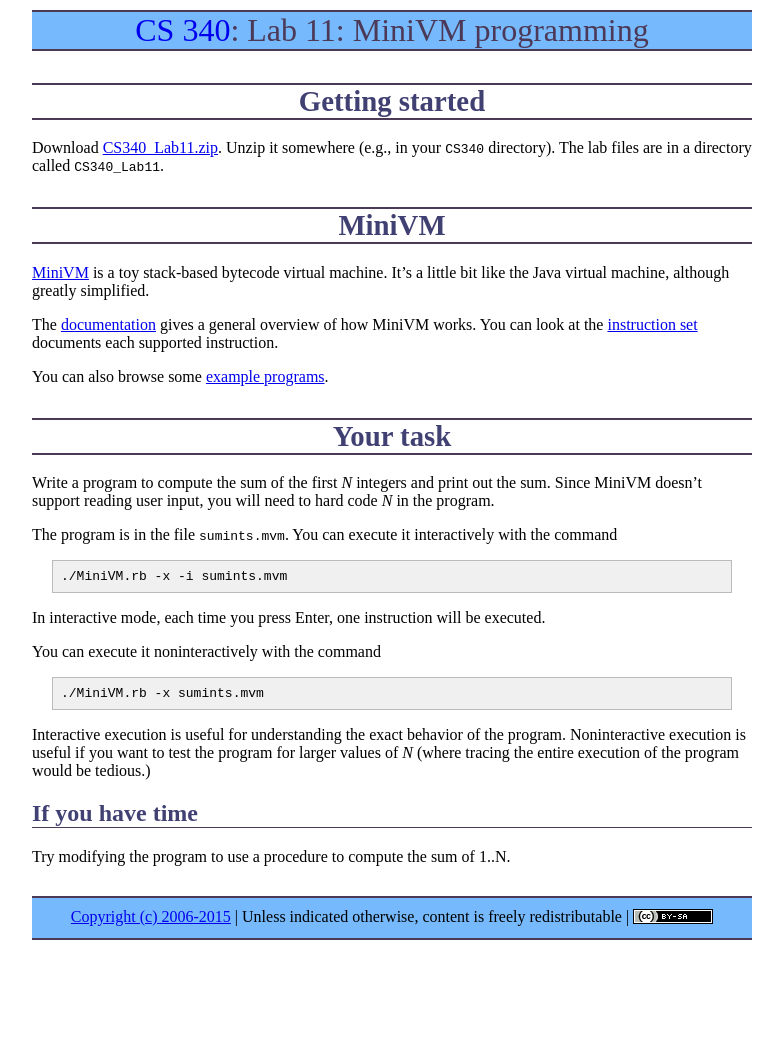
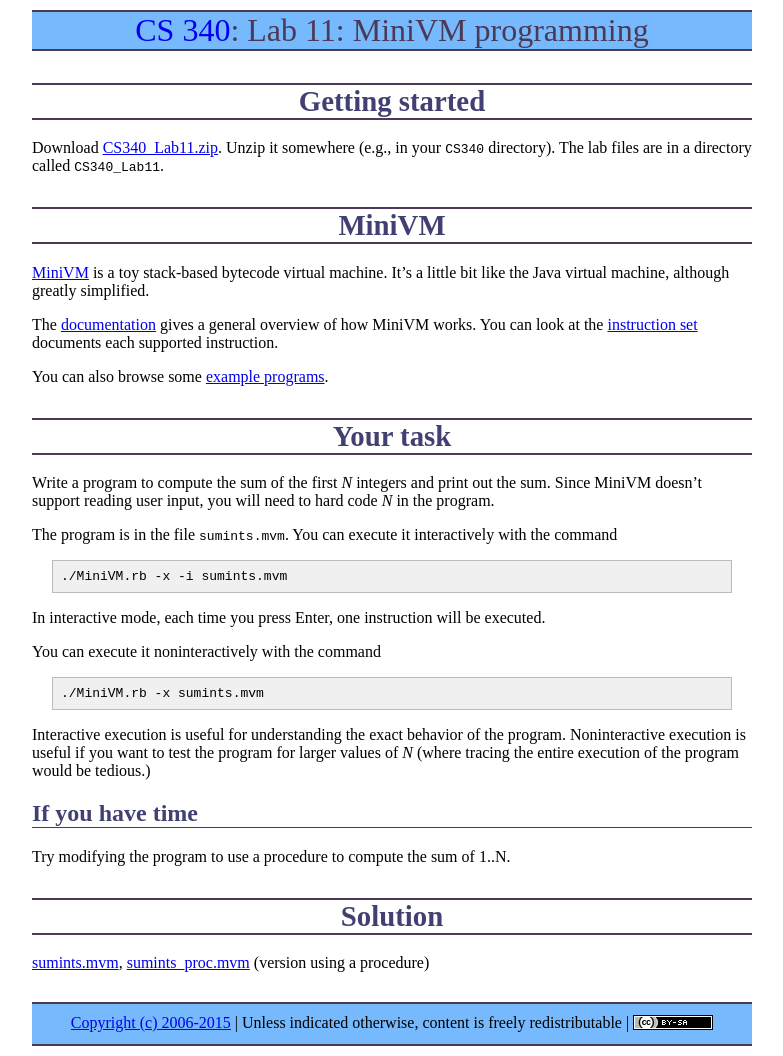
Before and after one commit to ycpcs/cs340-fall2015, a Jekyll site: the page built from labs/lab11.md, in a window 1280 px wide. Shown: the whole page, without its empty margins (248-1031 px from the left). Built offline with Jekyll 4.4.1, drawn with Linux system fonts in a browser that asks for light colours; Markdown is read by kramdown in place of the engine named in the settings; before the commit the page ends 950 px from its top, so only the background shows below that.

Commit message:
solution to lab 11

```diff
--- a/labs/lab11.md
+++ b/labs/lab11.md
@@ -34,3 +34,7 @@ Interactive execution is useful for understanding the exact behavior of the prog
 ## If you have time
 
 Try modifying the program to use a procedure to compute the sum of 1..N.
+
+# Solution
+
+[sumints.mvm](sumints.mvm), [sumints\_proc.mvm](sumints_proc.mvm) (version using a procedure)
```
Also changed, not shown: 2 other files.
